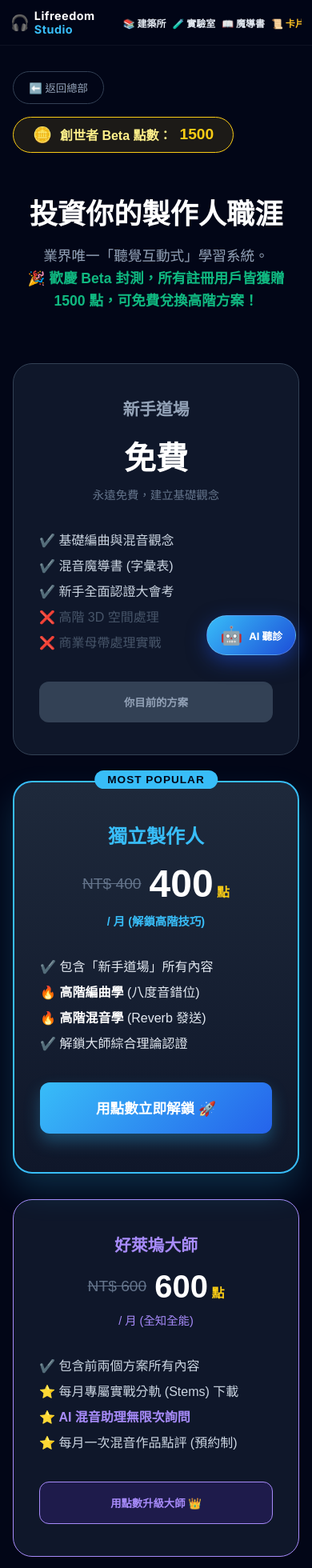
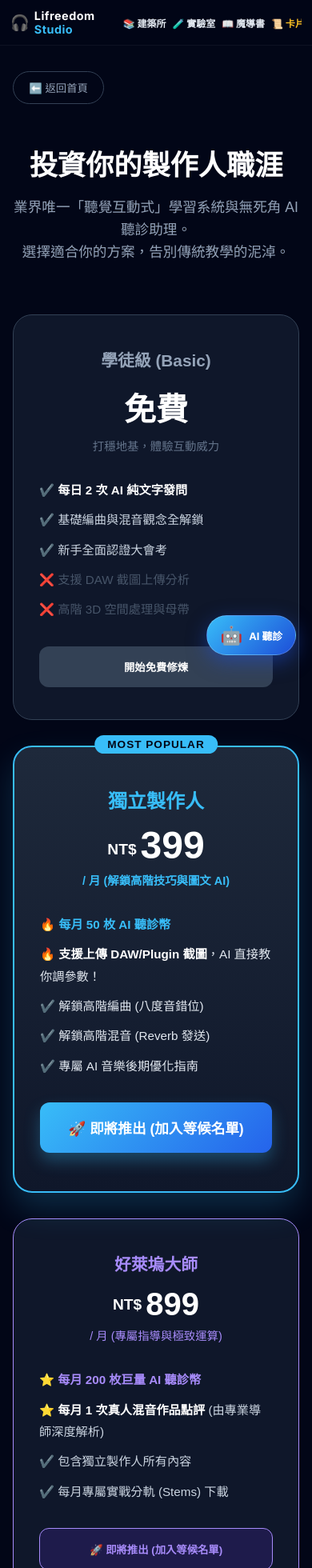
Before and after one commit to lifreedomstudio/lifreedom-studio, a Next.js app: page /pricing in a window 390 px wide. Shown: the top 1960 px of the page at 80% size. Built offline with nearby package versions, Linux system fonts and the light colour scheme.

Commit message:
Fix all mobile layouts and font sizes

```diff
--- a/src/app/pricing/page.tsx
+++ b/src/app/pricing/page.tsx
@@ -6,8 +6,12 @@ export default function PricingPage() {
     const router = useRouter();
     const [isMobile, setIsMobile] = useState(false);
 
-    // 模擬用戶的「創世者點數」
-    const [betaCredits, setBetaCredits] = useState(1500);
+    // 假門測試 Waitlist 狀態
+    const [showWaitlistModal, setShowWaitlistModal] = useState(false);
+    const [waitlistEmail, setWaitlistEmail] = useState('');
+    const [waitlistPlanType, setWaitlistPlanType] = useState('');
+    const [isSubmitting, setIsSubmitting] = useState(false);
+    const [submitSuccess, setSubmitSuccess] = useState(false);
 
     useEffect(() => {
         const checkMobile = () => setIsMobile(window.innerWidth < 768);
@@ -16,34 +20,40 @@ export default function PricingPage() {
         return () => window.removeEventListener('resize', checkMobile);
     }, []);
 
-    const handleUpgrade = () => {
-        alert("Beta 封測期間，已使用你的創世點數解鎖此方案！");
-        // 這裡未來可以接 Supabase 扣點數的邏輯
+    const openWaitlist = (planName: string) => {
+        setWaitlistPlanType(planName);
+        setShowWaitlistModal(true);
+        setSubmitSuccess(false);
+        setWaitlistEmail('');
+    };
+
+    const handleWaitlistSubmit = async (e: React.FormEvent) => {
+        e.preventDefault();
+        if (!waitlistEmail) return;
+        setIsSubmitting(true);
+        setTimeout(() => {
+            setIsSubmitting(false);
+            setSubmitSuccess(true);
+        }, 1000);
     };
 
     return (
         <div style={{ minHeight: '100vh', background: '#020617', color: '#f8fafc', padding: isMobile ? '2rem 1rem' : '4rem 2rem', fontFamily: 'sans-serif' }}>
             <div style={{ maxWidth: '1100px', margin: '0 auto', width: '100%' }}>
 
-                {/* 頂部宣告：點數與 Beta 狀態 */}
-                <div style={{ display: 'flex', justifyContent: 'space-between', alignItems: 'center', marginBottom: '3rem', flexWrap: 'wrap', gap: '1rem' }}>
-                    <button onClick={() => router.push('/courses')} style={{ background: 'transparent', color: '#94a3b8', border: '1px solid #334155', padding: '0.6rem 1.2rem', borderRadius: '50px', cursor: 'pointer' }}>
-                        ⬅️ 返回總部
+                <div style={{ display: 'flex', justifyContent: 'space-between', alignItems: 'center', marginBottom: '3rem' }}>
+                    <button onClick={() => router.push('/')} style={{ background: 'transparent', color: '#94a3b8', border: '1px solid #334155', padding: '0.6rem 1.2rem', borderRadius: '50px', cursor: 'pointer' }}>
+                        ⬅️ 返回首頁
                     </button>
-                    <div style={{ background: 'rgba(250, 204, 21, 0.1)', border: '1px solid #facc15', padding: '0.6rem 1.5rem', borderRadius: '50px', display: 'flex', alignItems: 'center', gap: '10px' }}>
-                        <span style={{ fontSize: '1.2rem' }}>🪙</span>
-                        <span style={{ color: '#fef08a', fontWeight: 'bold' }}>創世者 Beta 點數：</span>
-                        <span style={{ color: '#facc15', fontWeight: '900', fontSize: '1.2rem' }}>{betaCredits}</span>
-                    </div>
                 </div>
 
                 <header style={{ textAlign: 'center', marginBottom: '4rem' }}>
                     <h1 style={{ fontSize: isMobile ? '2.2rem' : '3.5rem', fontWeight: '900', margin: '0 0 1rem 0', color: '#fff' }}>
                         投資你的製作人職涯
                     </h1>
-                    <p style={{ color: '#94a3b8', fontSize: '1.1rem', maxWidth: '600px', margin: '0 auto', lineHeight: '1.6' }}>
-                        業界唯一「聽覺互動式」學習系統。<br />
-                        <span style={{ color: '#10b981', fontWeight: 'bold' }}>🎉 歡慶 Beta 封測，所有註冊用戶皆獲贈 1500 點，可免費兌換高階方案！</span>
+                    <p style={{ color: '#94a3b8', fontSize: '1.1rem', maxWidth: '650px', margin: '0 auto', lineHeight: '1.6' }}>
+                        業界唯一「聽覺互動式」學習系統與無死角 AI 聽診助理。<br />
+                        選擇適合你的方案，告別傳統教學的泥淖。
                     </p>
                 </header>
 
@@ -52,20 +62,21 @@ export default function PricingPage() {
 
                     {/* 方案 1：免費版 */}
                     <div style={{ background: '#0f172a', border: '1px solid #334155', borderRadius: '24px', padding: '2.5rem 2rem', textAlign: 'center', display: 'flex', flexDirection: 'column', height: '100%' }}>
-                        <h3 style={{ color: '#94a3b8', fontSize: '1.3rem', marginBottom: '1rem' }}>新手道場</h3>
+                        <h3 style={{ color: '#94a3b8', fontSize: '1.3rem', marginBottom: '1rem' }}>學徒級 (Basic)</h3>
                         <div style={{ fontSize: '2.5rem', fontWeight: '900', color: '#fff', marginBottom: '0.5rem' }}>
                             免費
                         </div>
-                        <p style={{ color: '#64748b', fontSize: '0.9rem', marginBottom: '2rem' }}>永遠免費，建立基礎觀念</p>
-                        <ul style={{ color: '#cbd5e1', textAlign: 'left', lineHeight: '2', margin: '0 0 2rem 0', padding: 0, listStyle: 'none', flex: 1 }}>
-                            <li>✔️ 基礎編曲與混音觀念</li>
-                            <li>✔️ 混音魔導書 (字彙表)</li>
-                            <li>✔️ 新手全面認證大會考</li>
-                            <li style={{ color: '#475569' }}>❌ 高階 3D 空間處理</li>
-                            <li style={{ color: '#475569' }}>❌ 商業母帶處理實戰</li>
+                        <p style={{ color: '#64748b', fontSize: '0.9rem', marginBottom: '2rem' }}>打穩地基，體驗互動威力</p>
+
+                        <ul style={{ color: '#cbd5e1', textAlign: 'left', lineHeight: '1.8', margin: '0 0 2rem 0', padding: 0, listStyle: 'none', flex: 1, fontSize: '0.95rem' }}>
+                            <li style={{ marginBottom: '10px' }}>✔️ <strong style={{ color: '#fff' }}>每日 2 次 AI 純文字發問</strong></li>
+                            <li style={{ marginBottom: '10px' }}>✔️ 基礎編曲與混音觀念全解鎖</li>
+                            <li style={{ marginBottom: '10px' }}>✔️ 新手全面認證大會考</li>
+                            <li style={{ color: '#475569', marginBottom: '10px' }}>❌ 支援 DAW 截圖上傳分析</li>
+                            <li style={{ color: '#475569' }}>❌ 高階 3D 空間處理與母帶</li>
                         </ul>
-                        <button style={{ width: '100%', padding: '1rem', background: '#334155', color: '#94a3b8', border: 'none', borderRadius: '12px', fontWeight: 'bold', cursor: 'not-allowed' }}>
-                            你目前的方案
+                        <button onClick={() => router.push('/courses')} style={{ width: '100%', padding: '1rem', background: '#334155', color: '#fff', border: 'none', borderRadius: '12px', fontWeight: 'bold', cursor: 'pointer' }}>
+                            開始免費修煉
                         </button>
                     </div>
 
@@ -76,20 +87,21 @@ export default function PricingPage() {
                         </div>
                         <h3 style={{ color: '#38bdf8', fontSize: '1.5rem', marginBottom: '1rem', fontWeight: 'bold' }}>獨立製作人</h3>
 
-                        <div style={{ display: 'flex', justifyContent: 'center', alignItems: 'center', gap: '10px', marginBottom: '0.5rem' }}>
-                            <span style={{ fontSize: '1.2rem', color: '#64748b', textDecoration: 'line-through' }}>NT$ 400</span>
-                            <span style={{ fontSize: '3rem', fontWeight: '900', color: '#fff' }}>400<span style={{ fontSize: '1rem', color: '#facc15' }}> 點</span></span>
+                        <div style={{ display: 'flex', justifyContent: 'center', alignItems: 'flex-end', gap: '5px', marginBottom: '0.5rem' }}>
+                            <span style={{ fontSize: '1.2rem', color: '#fff', fontWeight: 'bold', marginBottom: '8px' }}>NT$</span>
+                            <span style={{ fontSize: '3rem', fontWeight: '900', color: '#fff', lineHeight: 1 }}>399</span>
                         </div>
-                        <p style={{ color: '#38bdf8', fontSize: '0.9rem', marginBottom: '2rem', fontWeight: 'bold' }}>/ 月 (解鎖高階技巧)</p>
+                        <p style={{ color: '#38bdf8', fontSize: '0.9rem', marginBottom: '2rem', fontWeight: 'bold' }}>/ 月 (解鎖高階技巧與圖文 AI)</p>
 
-                        <ul style={{ color: '#e2e8f0', textAlign: 'left', lineHeight: '2', margin: '0 0 2rem 0', padding: 0, listStyle: 'none', flex: 1 }}>
-                            <li>✔️ 包含「新手道場」所有內容</li>
-                            <li>🔥 <strong style={{ color: '#fff' }}>高階編曲學</strong> (八度音錯位)</li>
-                            <li>🔥 <strong style={{ color: '#fff' }}>高階混音學</strong> (Reverb 發送)</li>
-                            <li>✔️ 解鎖大師綜合理論認證</li>
+                        <ul style={{ color: '#e2e8f0', textAlign: 'left', lineHeight: '1.8', margin: '0 0 2rem 0', padding: 0, listStyle: 'none', flex: 1, fontSize: '0.95rem' }}>
+                            <li style={{ marginBottom: '10px' }}>🔥 <strong style={{ color: '#38bdf8' }}>每月 50 枚 AI 聽診幣</strong></li>
+                            <li style={{ marginBottom: '10px' }}>🔥 <strong style={{ color: '#fff' }}>支援上傳 DAW/Plugin 截圖</strong>，AI 直接教你調參數！</li>
+                            <li style={{ marginBottom: '10px' }}>✔️ 解鎖高階編曲 (八度音錯位)</li>
+                            <li style={{ marginBottom: '10px' }}>✔️ 解鎖高階混音 (Reverb 發送)</li>
+                            <li>✔️ 專屬 AI 音樂後期優化指南</li>
                         </ul>
-                        <button onClick={handleUpgrade} style={{ width: '100%', padding: '1.2rem', background: 'linear-gradient(135deg, #38bdf8, #2563eb)', color: '#fff', border: 'none', borderRadius: '12px', fontWeight: '900', fontSize: '1.1rem', cursor: 'pointer', boxShadow: '0 10px 20px rgba(56, 189, 248, 0.3)', transition: 'transform 0.2s' }} onMouseOver={e => e.currentTarget.style.transform = 'translateY(-2px)'} onMouseOut={e => e.currentTarget.style.transform = 'translateY(0)'}>
-                            用點數立即解鎖 🚀
+                        <button onClick={() => openWaitlist('獨立製作人方案')} style={{ width: '100%', padding: '1.2rem', background: 'linear-gradient(135deg, #38bdf8, #2563eb)', color: '#fff', border: 'none', borderRadius: '12px', fontWeight: '900', fontSize: '1.1rem', cursor: 'pointer', boxShadow: '0 10px 20px rgba(56, 189, 248, 0.3)', transition: 'transform 0.2s' }} onMouseOver={e => e.currentTarget.style.transform = 'translateY(-2px)'} onMouseOut={e => e.currentTarget.style.transform = 'translateY(0)'}>
+                            🚀 即將推出 (加入等候名單)
                         </button>
                     </div>
 
@@ -97,25 +109,67 @@ export default function PricingPage() {
                     <div style={{ background: '#0f172a', border: '1px solid #a78bfa', borderRadius: '24px', padding: '2.5rem 2rem', textAlign: 'center', display: 'flex', flexDirection: 'column', height: '100%' }}>
                         <h3 style={{ color: '#a78bfa', fontSize: '1.3rem', marginBottom: '1rem' }}>好萊塢大師</h3>
 
-                        <div style={{ display: 'flex', justifyContent: 'center', alignItems: 'center', gap: '10px', marginBottom: '0.5rem' }}>
-                            <span style={{ fontSize: '1.2rem', color: '#64748b', textDecoration: 'line-through' }}>NT$ 600</span>
-                            <span style={{ fontSize: '2.5rem', fontWeight: '900', color: '#fff' }}>600<span style={{ fontSize: '1rem', color: '#facc15' }}> 點</span></span>
+                        <div style={{ display: 'flex', justifyContent: 'center', alignItems: 'flex-end', gap: '5px', marginBottom: '0.5rem' }}>
+                            <span style={{ fontSize: '1.2rem', color: '#fff', fontWeight: 'bold', marginBottom: '8px' }}>NT$</span>
+                            <span style={{ fontSize: '2.5rem', fontWeight: '900', color: '#fff', lineHeight: 1 }}>899</span>
                         </div>
-                        <p style={{ color: '#a78bfa', fontSize: '0.9rem', marginBottom: '2rem' }}>/ 月 (全知全能)</p>
+                        <p style={{ color: '#a78bfa', fontSize: '0.9rem', marginBottom: '2rem' }}>/ 月 (專屬指導與極致運算)</p>
 
-                        <ul style={{ color: '#cbd5e1', textAlign: 'left', lineHeight: '2', margin: '0 0 2rem 0', padding: 0, listStyle: 'none', flex: 1 }}>
-                            <li>✔️ 包含前兩個方案所有內容</li>
-                            <li>⭐ 每月專屬實戰分軌 (Stems) 下載</li>
-                            <li>⭐ <strong style={{ color: '#a78bfa' }}>AI 混音助理無限次詢問</strong></li>
-                            <li>⭐ 每月一次混音作品點評 (預約制)</li>
+                        <ul style={{ color: '#cbd5e1', textAlign: 'left', lineHeight: '1.8', margin: '0 0 2rem 0', padding: 0, listStyle: 'none', flex: 1, fontSize: '0.95rem' }}>
+                            <li style={{ marginBottom: '10px' }}>⭐ <strong style={{ color: '#a78bfa' }}>每月 200 枚巨量 AI 聽診幣</strong></li>
+                            <li style={{ marginBottom: '10px' }}>⭐ <strong style={{ color: '#fff' }}>每月 1 次真人混音作品點評</strong> (由專業導師深度解析)</li>
+                            <li style={{ marginBottom: '10px' }}>✔️ 包含獨立製作人所有內容</li>
+                            <li>✔️ 每月專屬實戰分軌 (Stems) 下載</li>
                         </ul>
-                        <button onClick={handleUpgrade} style={{ width: '100%', padding: '1rem', background: '#1e1b4b', color: '#a78bfa', border: '1px solid #a78bfa', borderRadius: '12px', fontWeight: 'bold', cursor: 'pointer', transition: 'background 0.2s' }} onMouseOver={e => e.currentTarget.style.background = '#2e1065'} onMouseOut={e => e.currentTarget.style.background = '#1e1b4b'}>
-                            用點數升級大師 👑
+                        <button onClick={() => openWaitlist('好萊塢大師方案')} style={{ width: '100%', padding: '1rem', background: '#1e1b4b', color: '#a78bfa', border: '1px solid #a78bfa', borderRadius: '12px', fontWeight: 'bold', cursor: 'pointer', transition: 'background 0.2s' }} onMouseOver={e => e.currentTarget.style.background = '#2e1065'} onMouseOut={e => e.currentTarget.style.background = '#1e1b4b'}>
+                            🚀 即將推出 (加入等候名單)
                         </button>
                     </div>
 
                 </div>
             </div>
+
+            {/* 🚨 Waitlist 彈出視窗 (Modal) */}
+            {showWaitlistModal && (
+                <div style={{
+                    position: 'fixed', top: 0, left: 0, width: '100%', height: '100%', background: 'rgba(2, 6, 23, 0.85)',
+                    display: 'flex', alignItems: 'center', justifyContent: 'center', zIndex: 999, backdropFilter: 'blur(8px)', padding: '1rem'
+                }}>
+                    <div style={{
+                        background: 'linear-gradient(145deg, #0f172a, #1e293b)', width: '100%', maxWidth: '450px', borderRadius: '24px',
+                        border: '1px solid #475569', padding: '2.5rem', position: 'relative', boxShadow: '0 25px 50px rgba(0,0,0,0.5)',
+                        animation: 'fadeIn 0.3s ease'
+                    }}>
+                        <button onClick={() => setShowWaitlistModal(false)} style={{ position: 'absolute', top: '15px', right: '15px', background: 'transparent', border: 'none', color: '#94a3b8', fontSize: '1.5rem', cursor: 'pointer' }}>✕</button>
+
+                        {!submitSuccess ? (
+                            <>
+                                <div style={{ fontSize: '3rem', textAlign: 'center', marginBottom: '1rem' }}>💎</div>
+                                <h3 style={{ color: '#fff', fontSize: '1.5rem', textAlign: 'center', marginBottom: '1rem', fontWeight: 'bold' }}>
+                                    {waitlistPlanType} 籌備中！
+                                </h3>
+                                <p style={{ color: '#94a3b8', fontSize: '0.95rem', textAlign: 'center', lineHeight: '1.6', marginBottom: '2rem' }}>
+                                    付費金流與進階 AI 截圖分析系統正在做最後的調校。留下 Email 加入等候名單，上線時我們將發送 <strong style={{ color: '#38bdf8' }}>首月 5 折專屬優惠碼</strong> 給你！
+                                </p>
+                                <form onSubmit={handleWaitlistSubmit} style={{ display: 'flex', flexDirection: 'column', gap: '1rem' }}>
+                                    <input type="email" required placeholder="輸入你的常用 Email" value={waitlistEmail} onChange={(e) => setWaitlistEmail(e.target.value)} style={{ padding: '1rem', borderRadius: '12px', border: '1px solid #334155', background: '#020617', color: '#fff', fontSize: '1rem', outline: 'none' }} />
+                                    <button type="submit" disabled={isSubmitting} style={{ padding: '1rem', borderRadius: '12px', background: isSubmitting ? '#475569' : '#38bdf8', color: '#020617', border: 'none', fontSize: '1.1rem', fontWeight: '900', cursor: isSubmitting ? 'not-allowed' : 'pointer' }}>
+                                        {isSubmitting ? '處理中...' : '加入早鳥名單 🎟️'}
+                                    </button>
+                                </form>
+                            </>
+                        ) : (
+                            <div style={{ textAlign: 'center', padding: '1rem 0' }}>
+                                <div style={{ fontSize: '4rem', marginBottom: '1rem' }}>🎉</div>
+                                <h3 style={{ color: '#10b981', fontSize: '1.5rem', marginBottom: '1rem', fontWeight: 'bold' }}>加入成功！</h3>
+                                <p style={{ color: '#cbd5e1', fontSize: '1.05rem', lineHeight: '1.6' }}>感謝你的支持！專屬折扣碼已經為你預留。<br />當付費系統準備就緒時，我們會第一時間通知你。</p>
+                                <button onClick={() => setShowWaitlistModal(false)} style={{ marginTop: '2rem', padding: '0.8rem 2rem', background: 'transparent', border: '1px solid #64748b', color: '#94a3b8', borderRadius: '50px', cursor: 'pointer', fontWeight: 'bold' }}>關閉視窗</button>
+                            </div>
+                        )}
+                    </div>
+                </div>
+            )}
+            <style jsx global>{`@keyframes fadeIn { from { opacity: 0; transform: translateY(10px); } to { opacity: 1; transform: translateY(0); } }`}</style>
         </div>
     );
 }
```
